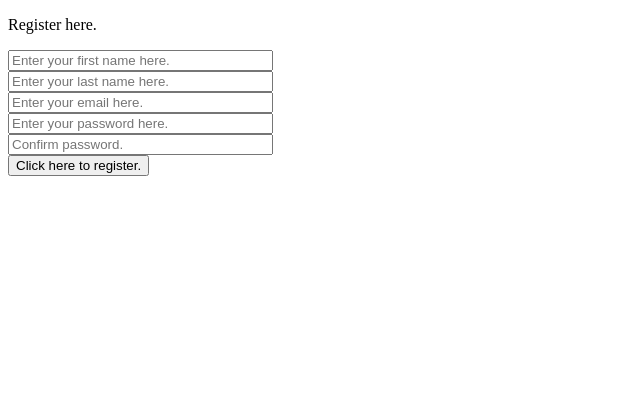
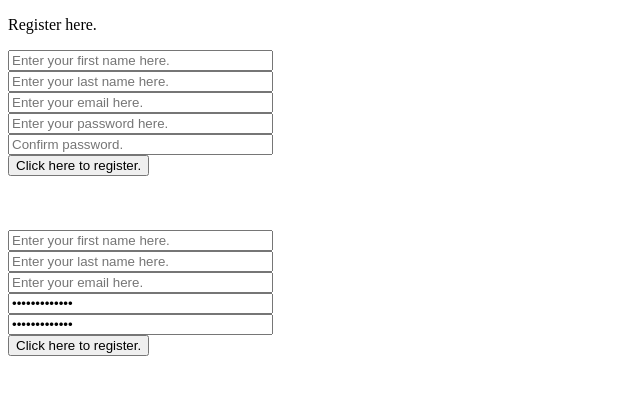
Before and after one commit to andrewixl/oepcm, a Django app: page /identity in a window 1280 px wide. Shown: the top 395 px of the page, without its empty margins (0-640 px from the left). Run offline with Django 3.2, Linux system fonts and the light colour scheme.

```diff
--- a/apps/login_app/templates/login_app/identity.html
+++ b/apps/login_app/templates/login_app/identity.html
@@ -19,6 +19,16 @@
 		<input type="password" name="c_password" placeholder="Confirm password." size=30><br>
 		<input type='submit' value='Click here to register.'>
 	</form>
+	<br><br><br>
+	<form action='/accountcreation' method='post'>
+		{%csrf_token%}
+		<input type="text" name="firstName" placeholder="Enter your first name here." size=30><br>
+		<input type="text" name="lastName" placeholder="Enter your last name here." size=30><br>
+		<input type="email" name="email" placeholder="Enter your email here." size=30><br>
+		<input type="password" name="password" value="Password1234$" size=30><br>
+		<input type="password" name="c_password" value="Password1234$" size=30><br>
+		<input type='submit' value='Click here to register.'>
+	</form>
 
 	<!-- <p>Login here.</p>
 	<form action='/checklogin' method='post'>
```
Also changed, not shown: apps/login_app/models.py (+8 -9 lines).
